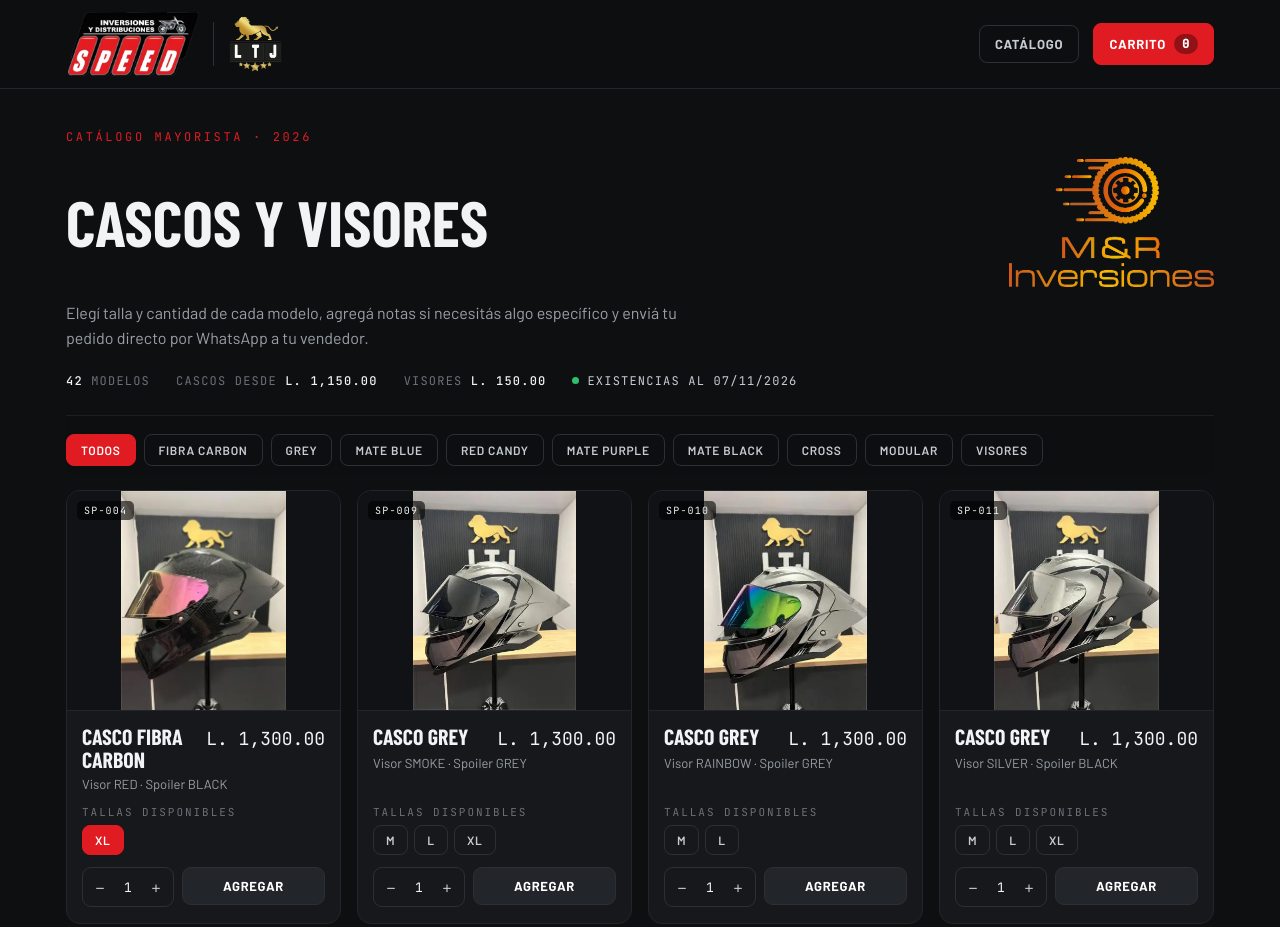
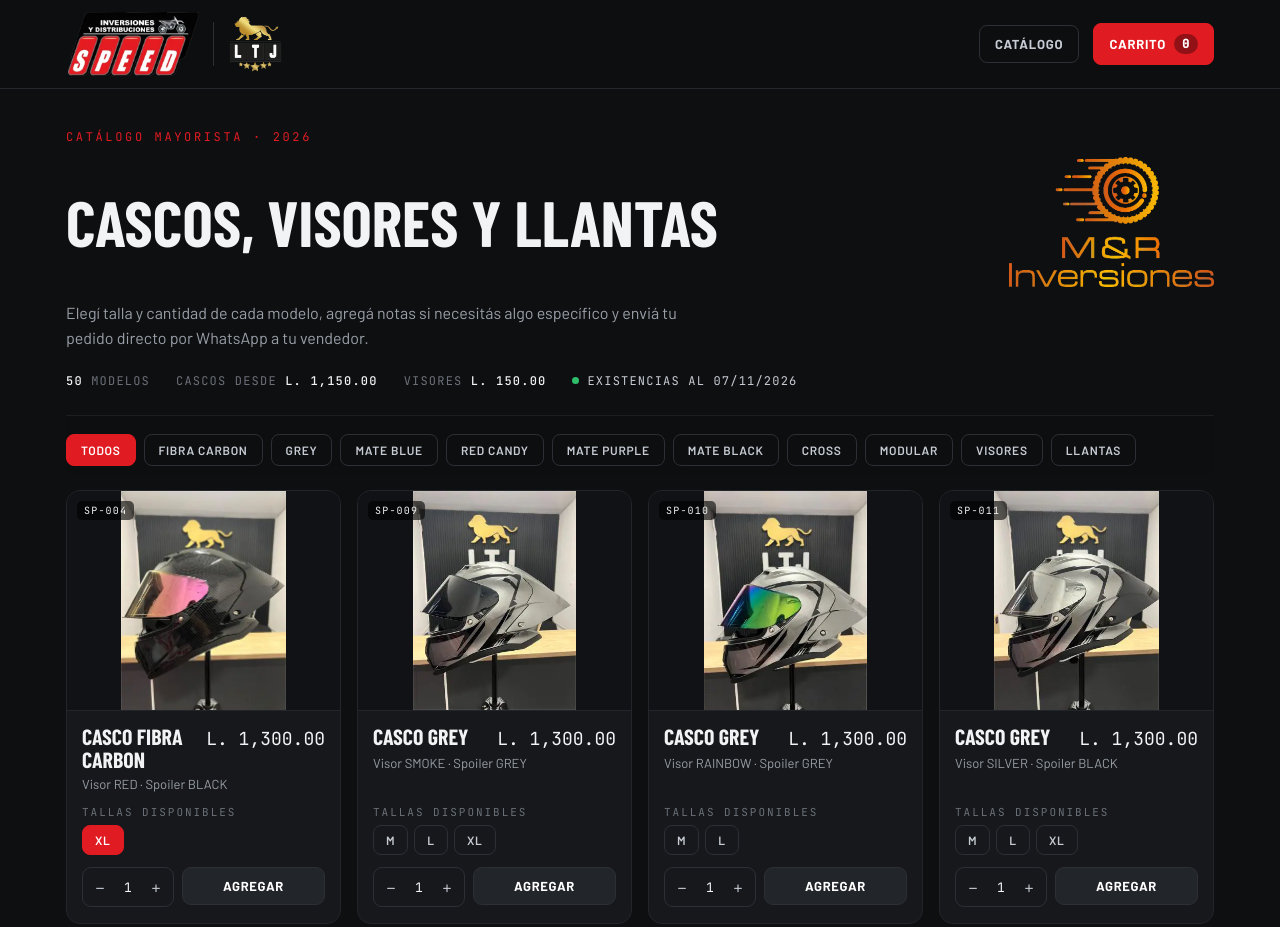
Before and after one commit to inversionesmyr/inversionesmyr.github.io, a plain HTML site: page index.html in a window 1280 px wide. Shown: the top 927 px of the page. Drawn offline with nearby package versions, Linux system fonts and the light colour scheme.

Commit message:
Agregar llantas al catálogo
Co-Authored-By: Claude Opus 5.5 <noreply@anthropic.com>
Claude-Session: https://claude.ai/code/session_01Fsd6mSkY3wyeVXyJFczT13

```diff
--- a/index.html
+++ b/index.html
@@ -4,7 +4,7 @@
 <meta charset="utf-8">
 <meta name="viewport" content="width=device-width,initial-scale=1,viewport-fit=cover">
 <meta property="og:title" content="Catálogo mayorista · Inversiones M&R">
-<meta property="og:description" content="Cascos y visores al por mayor. Hacé tu pedido directo por WhatsApp.">
+<meta property="og:description" content="Cascos, visores y llantas al por mayor. Hacé tu pedido directo por WhatsApp.">
 <meta property="og:image" content="assets/logo-mr.webp">
 <link rel="icon" href="assets/logo-mr.webp">
 <title>Catálogo Cascos Speed</title>
@@ -289,6 +289,11 @@ VISORES.forEach((v, i) => {
   CATALOGO.push({ id: "V" + (i + 1), tipo: "visor", ref: "VS-" + String(i + 1).padStart(3, "0"), foto: "",
     casco: "VISORES", visor: v, spoiler: "", tallas: [], titulo: "Visor " + v, detalle: "Repuesto · visor suelto", precio: 150 });
 });
+const LLANTAS = [["L1", "100/90-17", "TL", "T-158", 1050, "assets/llantas/L1.svg"], ["L2", "2.75-18", "TT", "T-114", 670, "assets/llantas/L2.svg"], ["L3", "3.00-17", "TT", "T-115", 670, "assets/llantas/L3.svg"], ["L4", "3.00-18", "TT", "T-114", 690, "assets/llantas/L4.svg"], ["L5", "3.00-18", "TT", "T-515", 690, "assets/llantas/L5.svg"], ["L6", "4.10-18", "TT", "T-175", 875, "assets/llantas/L6.svg"], ["L7", "4.10-18", "TT", "T-515", 900, "assets/llantas/L7.svg"], ["L8", "90/90-19", "TT", "T-012", 760, "assets/llantas/L8.svg"]];
+LLANTAS.forEach((r) => {
+  CATALOGO.push({ id: r[0], tipo: "llanta", ref: "LL-00" + r[0].slice(1), foto: r[5], casco: "LLANTAS", visor: "", spoiler: "", tallas: [], medida: r[1],
+    titulo: "Llanta " + r[1], detalle: (r[2] === "TL" ? "Sin tubo (TL)" : "Con tubo (TT)") + " · Diseño " + r[3], precio: r[4], corto: "LLANTA " + r[1] + " " + r[2] + " " + r[3] });
+});
 const GRUPOS = ["TODOS"].concat(CATALOGO.map((c) => c.casco).filter((c, i, a) => a.indexOf(c) === i));
 const byId = (id) => CATALOGO.find((c) => c.id === id);
 const minCasco = Math.min(...CATALOGO.filter((c) => c.tipo === "casco").map((c) => c.precio));
@@ -346,15 +351,15 @@ function viewCatalogo() {
     const t = tallaDe(it), pend = S.sel[it.id] === "?";
     const foto = it.foto ? '<img src="' + it.foto + '" alt="' + esc(it.titulo + " " + it.detalle) + '" loading="lazy">'
       : '<div class="visor" style="background:' + fill(it.visor) + '"></div>';
-    const sizes = (it.tallas.length ? it.tallas : ["ÚNICA"]).map((s) =>
+    const sizes = (it.tallas.length ? it.tallas : [it.medida || "ÚNICA"]).map((s) =>
       '<button type="button" class="chip size' + (t === s ? " on" : "") + (pend ? " need" : "") + '"' + (it.tallas.length ? ' data-act="size:' + it.id + ':' + s + '"' : " disabled") + ">" + s + "</button>").join("");
     return '<article class="card"><div class="photo">' + foto + '<div class="ref">' + it.ref + '</div></div><div class="body">' +
       '<div><div class="title-row"><div class="ttl">' + esc(it.titulo) + '</div><div class="price">' + money(it.precio) + '</div></div><div class="det">' + esc(it.detalle) + "</div></div>" +
-      '<div class="sizes"><div class="label">' + (it.tallas.length ? (pend ? "Elegí una talla" : "Tallas disponibles") : "Talla única") + '</div><div class="row">' + sizes + "</div></div>" +
+      '<div class="sizes"><div class="label">' + (it.tallas.length ? (pend ? "Elegí una talla" : "Tallas disponibles") : it.medida ? "Medida" : "Talla única") + '</div><div class="row">' + sizes + "</div></div>" +
       '<div class="actions">' + stepHtml("qty:" + it.id + ":-1", cantDe(it), "qty:" + it.id + ":1") +
       '<button type="button" class="add' + (S.added === it.id ? " done" : "") + '" data-act="add:' + it.id + '">' + (S.added === it.id ? "✓ Agregado" : "Agregar") + "</button></div></div></article>";
   }).join("");
-  return '<div class="wrap"><section class="hero"><div class="eyebrow">Catálogo mayorista · 2026</div><div class="hero-row"><h1>Cascos y visores</h1><img class="mr" src="assets/logo-mr.webp" alt="M&amp;R Inversiones"></div>' +
+  return '<div class="wrap"><section class="hero"><div class="eyebrow">Catálogo mayorista · 2026</div><div class="hero-row"><h1>Cascos, visores y llantas</h1><img class="mr" src="assets/logo-mr.webp" alt="M&amp;R Inversiones"></div>' +
     "<p>Elegí talla y cantidad de cada modelo, agregá notas si necesitás algo específico y enviá tu pedido directo por WhatsApp a tu vendedor.</p>" +
     '<div class="stats"><div><b>' + CATALOGO.length + "</b> modelos</div><div>Cascos desde <b>" + money(minCasco) + "</b></div><div>Visores <b>" + money(150) + '</b></div><div class="stock-badge">Existencias al ' + INVENTARIO_FECHA + "</div></div></section>" +
     '<nav class="filters" aria-label="Filtrar por línea">' + GRUPOS.map((g) => '<button type="button" class="chip' + (S.grupo === g ? " on" : "") + '" data-act="grp:' + g + '">' + (g === "TODOS" ? "Todos" : g) + "</button>").join("") + "</nav>" +
@@ -363,7 +368,7 @@ function viewCatalogo() {
 
 function lineHtml(l, compact) {
   const bg = l.it.foto ? "url(" + l.it.foto + ")" : fill(l.it.casco === "VISORES" ? l.it.visor : l.it.casco);
-  const resumen = (l.talla ? "Talla " + l.talla : "Talla única") + " · x" + l.cant + " · " + money(l.sub);
+  const resumen = (l.talla ? "Talla " + l.talla : l.it.medida ? "Medida " + l.it.medida : "Talla única") + " · x" + l.cant + " · " + money(l.sub);
   return '<div class="line"><div class="line-top"><div class="sw" style="background-image:' + (l.it.foto ? bg : "none") + ";" + (l.it.foto ? "" : "background:" + bg) + '"></div>' +
     '<div class="line-info"><div class="ttl">' + esc(l.it.titulo) + '</div><div class="det">' + esc(l.it.detalle) + '</div><div class="sum">' + resumen + "</div></div>" +
     '<button type="button" class="x" aria-label="Quitar" data-act="del:' + l.key + '">✕</button></div>' +
```
Also changed, not shown: assets/llantas/L1.svg (added), assets/llantas/L2.svg (added), assets/llantas/L3.svg (added), assets/llantas/L4.svg (added), assets/llantas/L5.svg (added), assets/llantas/L6.svg (added), assets/llantas/L7.svg (added), assets/llantas/L8.svg (added).
